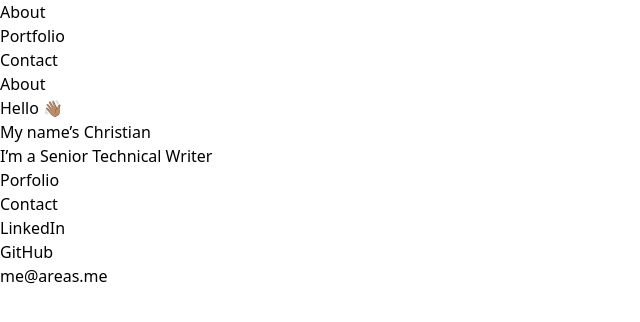
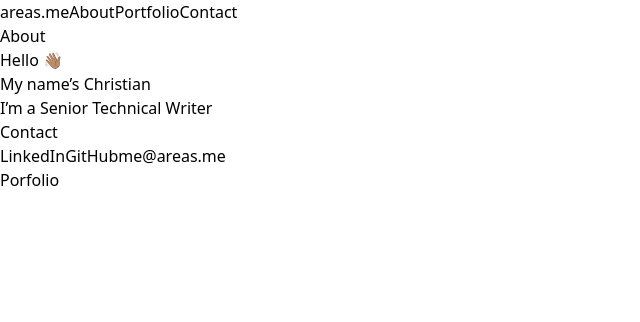
Before and after one commit to areas-boot-camp-challenges/02-portfolio, a website: page index.html in a window 1280 px wide. Shown: the whole page, without its empty margins (0-640 px from the left). Drawn offline with Linux system fonts and the light colour scheme.

Commit message:
Started to style header.

```diff
--- a/index.html
+++ b/index.html
@@ -33,19 +33,31 @@
 
     <main>
 
+      <header id="header" class="flex flex-row">
+        <h1><a href="#">areas.me</a></h1>
         <nav>
-        <ul>
+          <ul class="inline-flex">
             <li><a href="#about">About</a></li>
             <li><a href="#portfolio">Portfolio</a></li>
             <li><a href="#contact">Contact</a></li>
           </ul>
         </nav>
+      </header>
 
       <section id="about">
         <h2>About</h2>
         <p>Hello 👋🏽</p>
         <p>My name’s Christian</p>
         <p>I’m a Senior Technical Writer</p>
+      </section>
+
+      <section id="contact">
+        <h2>Contact</h2>
+        <ul class="inline-flex">
+          <li><a href="http://linkedin.com/in/christianareas">LinkedIn</a></li>
+          <li><a href="https://github.com/christianareas">GitHub</a></li>
+          <li><a href="mailto:me@areas.me">me@areas.me</a></li>
+        </ul>
       </section>
 
       <section id="portfolio">
@@ -55,14 +67,10 @@
         <section class="portfolio-item"></section>
       </section>
 
-      <section id="contact">
-        <h2>Contact</h2>
-        <ul>
-          <li><a href="http://linkedin.com/in/christianareas">LinkedIn</a></li>
-          <li><a href="https://github.com/christianareas">GitHub</a></li>
-          <li><a href="mailto:me@areas.me">me@areas.me</a></li>
-        </ul>
-      </section>
+      <footer>
+
+      </footer>
+
     </main>
 
   </body>
```
Also changed, not shown: assets/output.css. Lines whose indentation alone changed are shown as unchanged.
